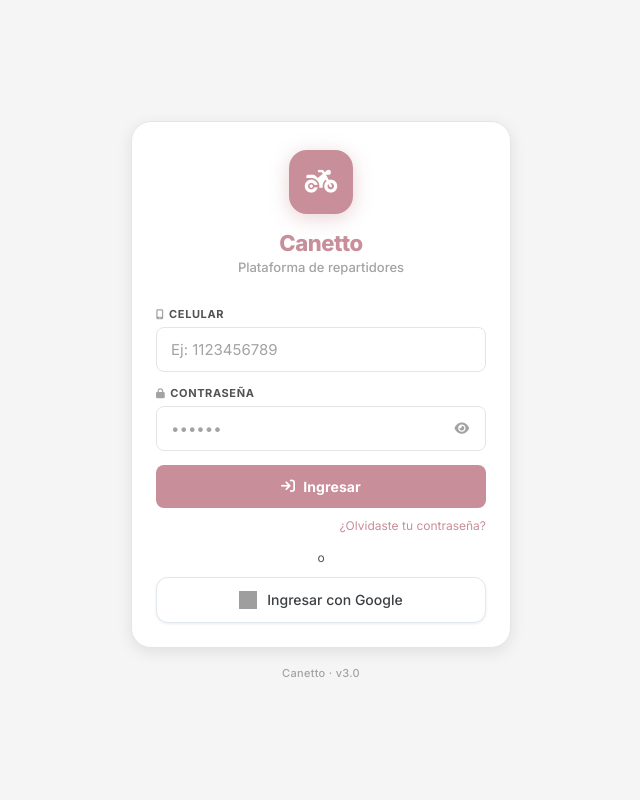
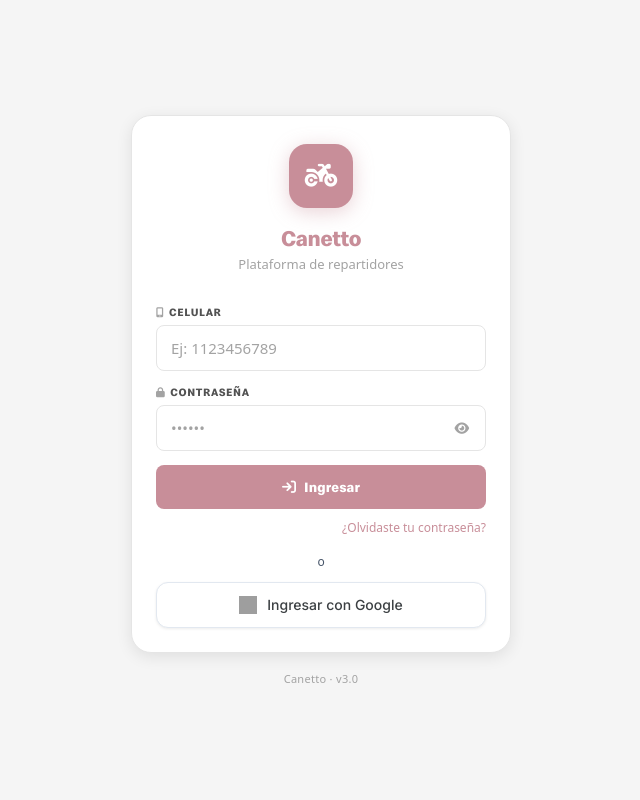
Before and after one commit to Estraimor/canetto, a PHP site: page /canetto/repartidor/index.php in a window 1280 px wide. Shown: the whole page, without its empty margins (319-959 px from the left). Run offline with PHP 8.4, Linux system fonts and the light colour scheme; a stand-in replaces the project's code that opens the database connection; some libraries are stand-ins or nearby versions; some web fonts are replaced; grey boxes are pictures that could not be loaded.

Commit message:
terminadno fuente

```diff
--- a/repartidor/repartidor.css
+++ b/repartidor/repartidor.css
@@ -2,7 +2,18 @@
    CANETTO — REPARTIDOR APP  ·  Studio Edition
    Paleta: Negro · Gris · Rosa (#e91e8c brand)
 ═══════════════════════════════════════════════════════ */
-@import url('https://fonts.googleapis.com/css2?family=Inter:wght@400;500;600;700;800;900&display=swap');
+@font-face {
+  font-family: "Speedee";
+  src: url("../assets/fonts/Speedee.ttf") format("truetype");
+  font-weight: 700;
+  font-display: swap;
+}
+@font-face {
+  font-family: "Speedee";
+  src: url("../assets/fonts/Speedee-Regular.otf") format("opentype");
+  font-weight: 400;
+  font-display: swap;
+}
 
 *, *::before, *::after { box-sizing: border-box; margin: 0; padding: 0; }
 
@@ -48,7 +59,7 @@
 html { scroll-behavior: smooth; }
 
 body {
-  font-family: 'Inter', -apple-system, BlinkMacSystemFont, sans-serif;
+  font-family: "Speedee", system-ui, sans-serif;
   background: var(--bg);
   color: var(--text);
   min-height: 100dvh;
```
Also changed, not shown: assets/dashboard.css (+14 -1 lines).
